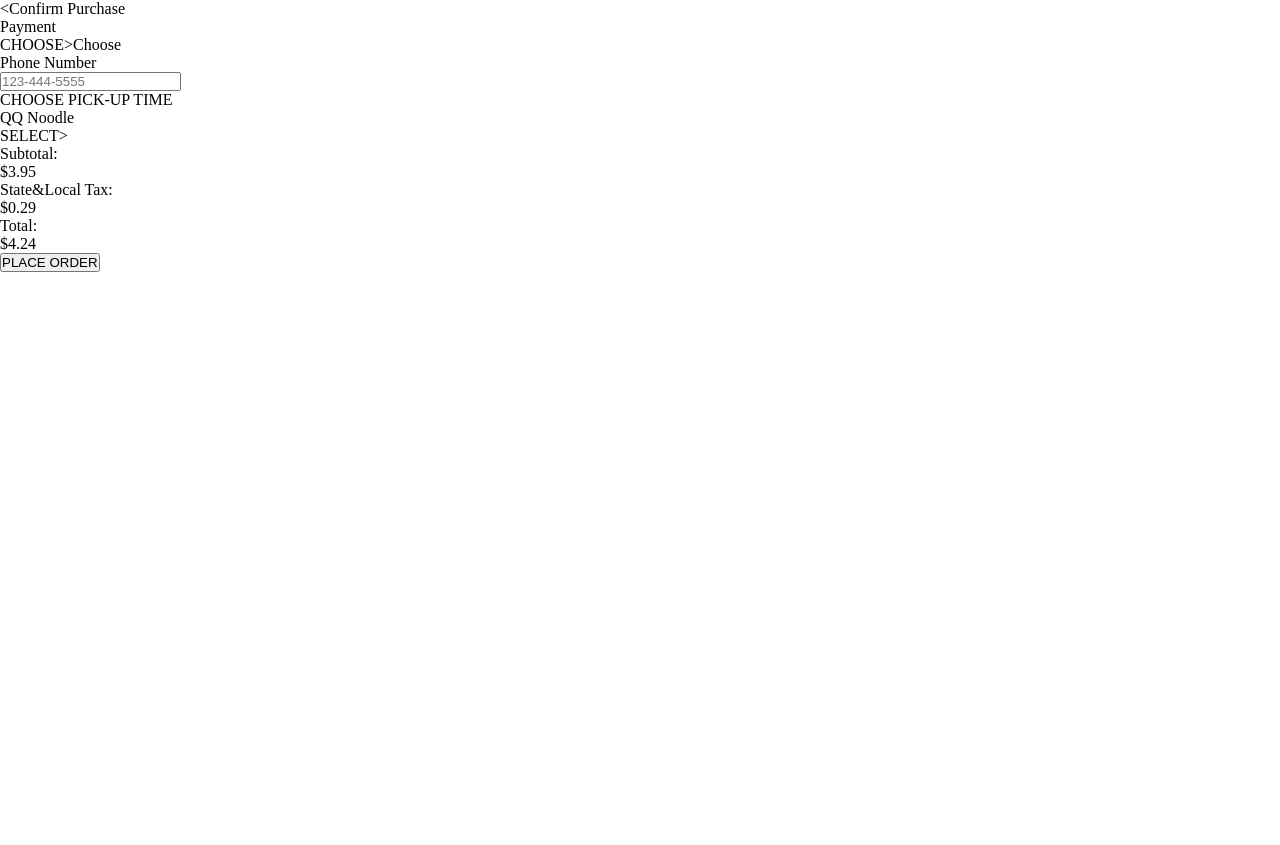
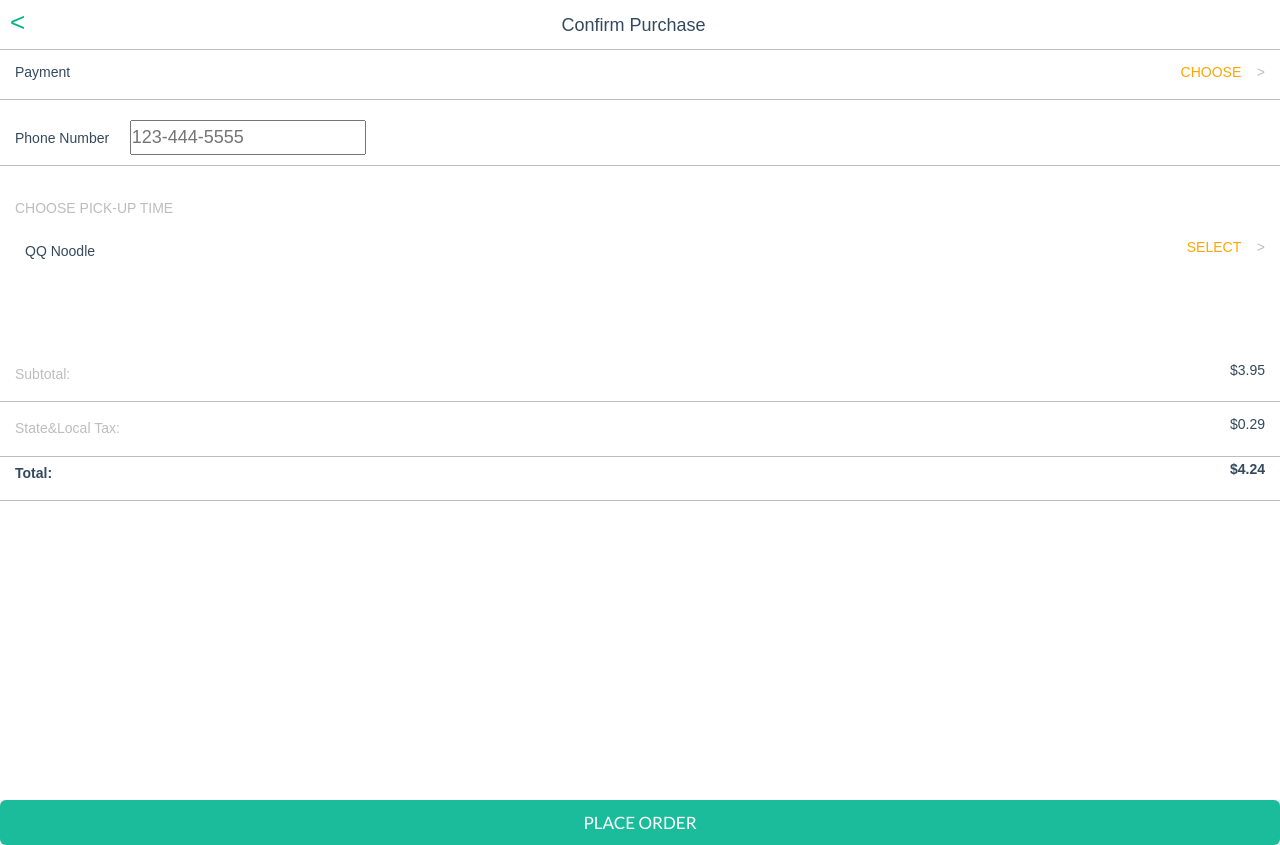
Before and after one commit to COEN268RUHungry/coen268final, a plain HTML site: page payment.html in a window 1280 px wide. Before the commit the page ends 800 px from the top, so only its background shows below. Drawn offline with nearby package versions, Linux system fonts and the light colour scheme; files that its build step writes are made by us from their sources.

Commit message:
payment css
as above

```diff
--- a/payment.html
+++ b/payment.html
@@ -5,42 +5,48 @@
       Payment
     </title>
     <meta charset="utf-8">
-    <link rel="stylesheet" type="text/css" href="styles.css"/>
+    <link rel="stylesheet" type="text/css" href="style.css"/>
+     <!-- Loading Bootstrap -->
+    <link href="UI/dist/css/vendor/bootstrap.min.css" rel="stylesheet">
+    <!-- Loading Flat UI -->
+    <link href="UI/dist/css/flat-ui.min.css" rel="stylesheet">
     <meta content="width=device-width, initial-scale=1.0, user-scalable=no">
 </head>
     <body>
-    	<div>
-    		<header><span><</span><span>Confirm Purchase</span></header>
-    		<div>
+    	<div id="payment-page">
+    		<header><div><</div><div>Confirm Purchase</div></header>
+    		<div class="choose-payment">
     			<p>Payment</p>
-    			<p><span>CHOOSE</span><span>></span>Choose</p>
+    			<p>CHOOSE&nbsp;&nbsp;&nbsp;&nbsp;<span>></span></p>
     		</div>
-    		<div>
+    		<div class="payment-info">
     			<ul>
     				<li>
-    					<p>Phone Number</p>
+
+    					<p>Phone Number&nbsp;&nbsp;&nbsp;&nbsp;</p>
     					<input type="text" value="" placeholder="123-444-5555">
     				</li>
     				<li>
     					<p>CHOOSE PICK-UP TIME</p>
-    					<p>QQ Noodle</p>
-    					<p><span>SELECT</span><span>></span></p>
+    					<p class="restaurant-name inline-style">QQ Noodle</p>
+    					<p class="inline-style">SELECT&nbsp;&nbsp;&nbsp;&nbsp;<span>></span></p>
     				</li>
     				<li>
-    					<p>Subtotal:</p>
-    					<p>$3.95</p>
+    					<p class="item">Subtotal:</p>
+    					<p class="amount">$3.95</p>
     				</li>
     				<li>
-    					<p>State&Local Tax:</p>
-    					<p>$0.29</p>
+    					<p class="item">State&Local Tax:</p>
+    					<p class="amount">$0.29</p>
     				</li>
     				<li>
-    					<p>Total:</p>
-    					<p>$4.24</p>
+    					<p><strong>Total:</strong></p>
+    					<p class="amount border"><strong>$4.24</strong></p>
     				</li>
     			</ul>
     		</div>
-    		<footer><button>PLACE ORDER</button></footer>
+
     	</div>
+        <footer><button class="btn btn-primary btn-lg btn-block">PLACE ORDER</button></footer>
     </body>
     </html>
--- a/style.less
+++ b/style.less
@@ -142,3 +142,113 @@ html, body{
 
 
 }
+#payment-page{
+    font-family: "HelveticaNeue-Light", Arial;
+    top:0px;
+    height:100%;
+    background:white;
+    ul{
+        list-style:none;
+        margin:0px;
+
+        }
+    header{
+        width:100%;
+        height:50px;
+        border-bottom:1px solid #bdbdbd;
+        div{
+        display:inline-block;
+        width:33%
+        }
+        div:nth-child(2){
+        text-align:center;
+        }
+        div:first-child{
+        padding-left:10px;
+        font-size:26px;
+        color:#04B486;
+        }
+    }
+    .choose-payment{
+    height:50px;
+    border-bottom:1px solid #bdbdbd;
+    p{
+    display:inline-block;
+    font-size:14px;
+    padding-top:10px;
+    }
+    p:first-child{
+    padding-left:15px;
+    }
+    p:nth-child(2){
+    float:right;
+    padding-right:15px;
+    color:orange;
+    span{
+    color:#bdbdbd;
+    }
+    }
+    }
+    .payment-info{
+    p{
+    margin-left:15px;
+    font-size:14px;
+    }
+
+    li:first-child{
+    border-bottom:1px solid #bdbdbd;
+    padding-top:20px;
+    p{
+        display:inline-block;
+
+    }
+    }
+    li:nth-child(2){
+    padding-top:30px;
+    margin-bottom:80px;
+    p:first-child{
+    color:#bdbdbd;
+    }
+    }
+    .restaurant-name{
+    padding-left:10px;
+    }
+    .inline-style{
+    display:inline-block;
+    }
+    p:nth-child(3){
+    float:right;
+    padding-right:15px;
+    color:orange;
+    span{
+    color:#bdbdbd;
+    }
+    }
+    li:nth-child(3){
+    border-bottom:1px solid #bdbdbd;
+    p{
+    .inline-style;
+    }
+    }
+    .item{
+    color:#bdbdbd;
+    }
+    .amount{
+    float:right;
+    padding-right:15px;
+    }
+    li:nth-child(4){
+    margin-top:10px;
+    border-bottom:1px solid #bdbdbd;
+    p{
+    .inline-style;
+    }
+    }
+    li:last-child{
+    border-bottom:1px solid #bdbdbd;
+    p{
+    .inline-style;
+    }
+    }
+    }
+}
```
Also changed, not shown: style.css.
